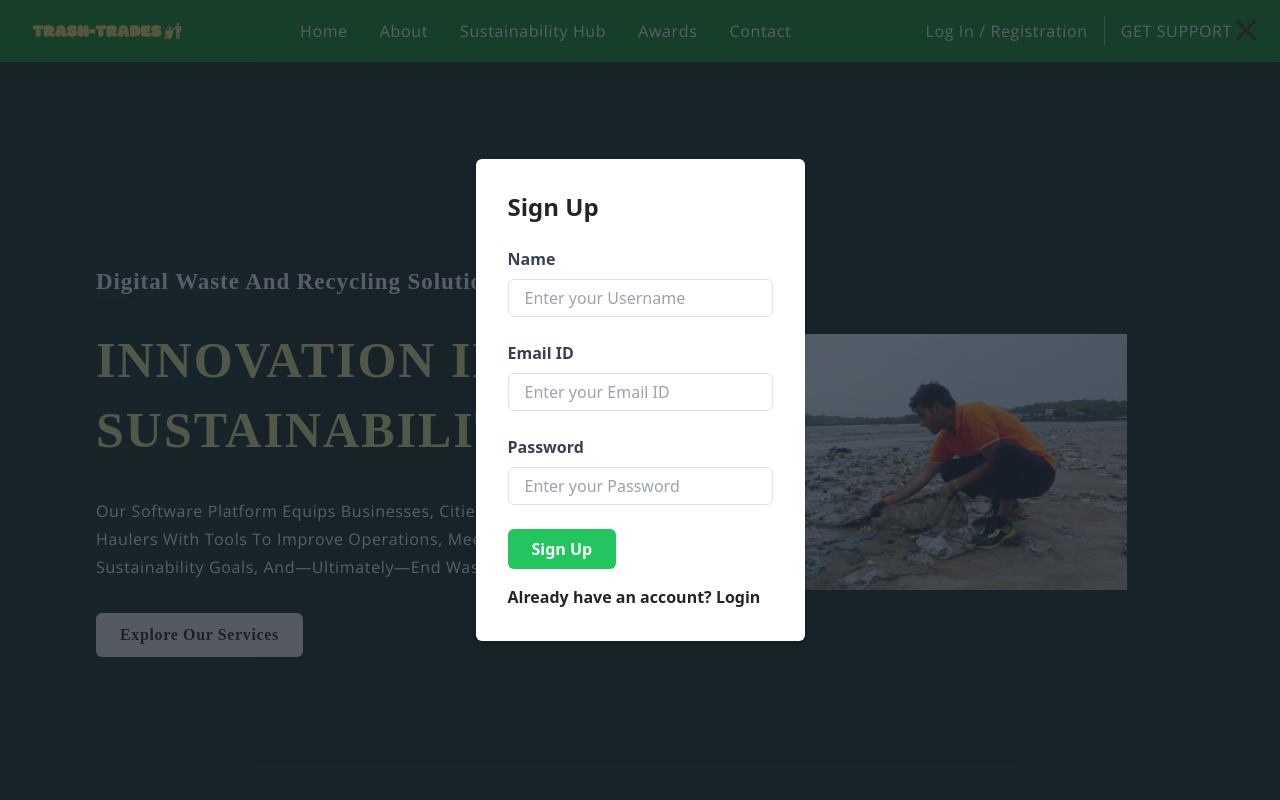
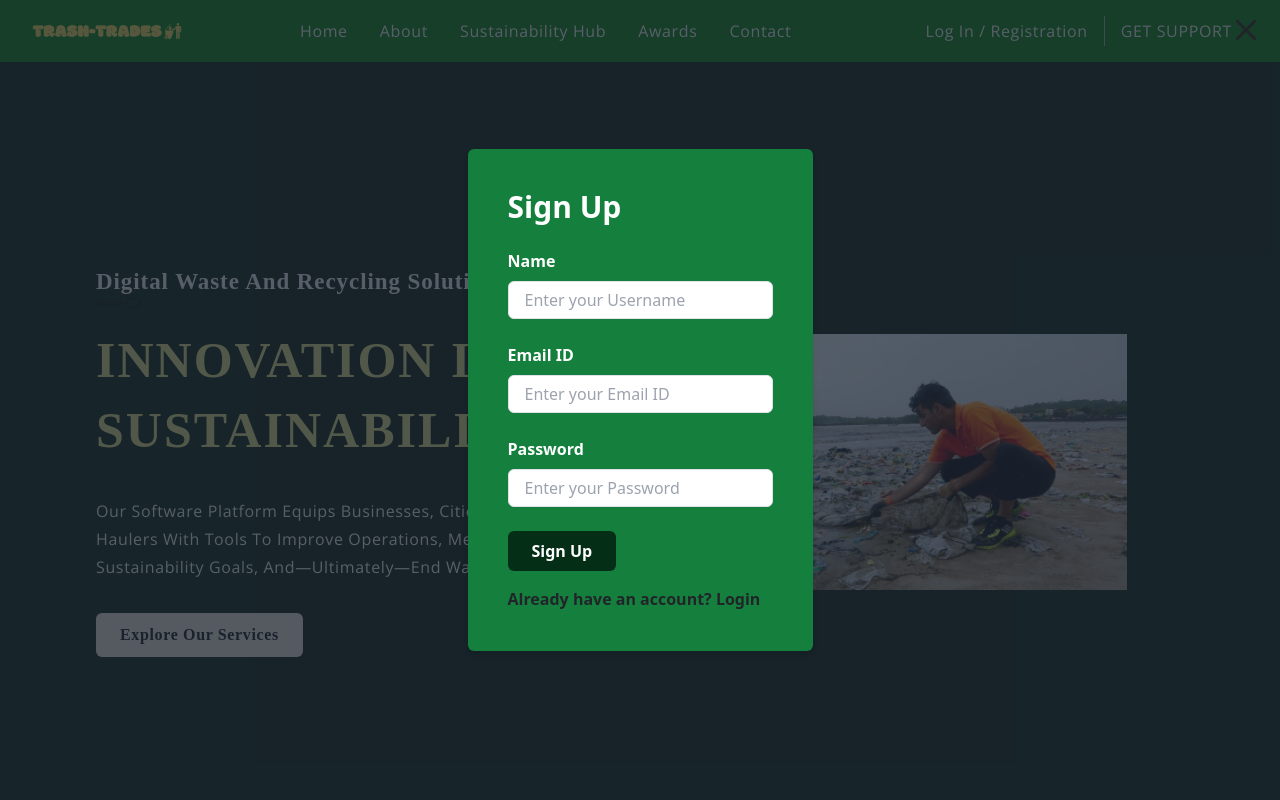
Before and after one commit to HarshMN2345/frontendHackDTU, a React (Create React App) app: page /signup in a window 1280 px wide. Shown: the top 800 px of the page. Built offline with nearby package versions, Linux system fonts and the light colour scheme; a web font is replaced by a local one.

Commit message:
updatess

```diff
--- a/src/components/LoginUI/Login.js
+++ b/src/components/LoginUI/Login.js
@@ -32,11 +32,11 @@ export default function Login(props) {
     <>
     <div className="fixed inset-0 bg-gray-800 bg-opacity-75 flex items-center justify-center">
      <div className="absolute top-3 right-4 text-4xl cursor-pointer"><Link to={'/'}><ion-icon name='close'></ion-icon></Link></div>
-      <div className="bg-white rounded-md shadow-md p-8">
-        <h2 className="text-2xl font-bold mb-4">Login</h2>
+      <div className="bg-green-700 rounded-md shadow-md p-10">
+        <h2 className="text-3xl font-bold mb-4 text-white">Login</h2>
         <form onSubmit={handleSubmit}>
           <div className="mb-4">
-            <label className="block text-gray-700 font-bold mb-2">
+            <label className="block text-white font-bold mb-2">
             Email ID
             </label>
             <input
@@ -50,7 +50,7 @@ export default function Login(props) {
             />
           </div>
           <div className="mb-4">
-            <label className="block text-gray-700 font-bold mb-2">
+            <label className="block text-white font-bold mb-2">
               Password
             </label>
             <input
@@ -65,13 +65,13 @@ export default function Login(props) {
           </div>
             {error && <div>{error}</div>}
             <button
-              className="bg-green-500 hover:bg-green-800 text-white font-bold py-2 px-4 rounded focus:outline-none focus:shadow-outline"
+              className="bg-green-900 hover:bg-green-400 text-white font-bold py-2 px-4 rounded focus:outline-none focus:shadow-outline"
               type="submit"
             >
               Login
             </button>
-            <Link to={"/reset"}><p className='hover:text-gray-600 cursor-pointer mt-3'>
-              <strong>Forgot Password? Reset your credentials</strong>
+            <Link to={"/reset"}><p className='hover:text-black font-extrabold cursor-pointer mt-3 text-center'>
+              <strong>Forgot Password?</strong>
             </p></Link>
         </form>
       </div>
--- a/src/components/LoginUI/SignUp.js
+++ b/src/components/LoginUI/SignUp.js
@@ -34,11 +34,11 @@ export default function Signup(props) {
     <>
      <div className="fixed inset-0 bg-gray-800 bg-opacity-75 flex items-center justify-center">
      <Link to="/"><div className="absolute top-3 right-4 text-4xl cursor-pointer"><ion-icon onClick={props.toggle} name='close'></ion-icon></div></Link>
-      <div className="bg-white rounded-md shadow-md p-8">
-        <h2 className="text-2xl font-bold mb-4">Sign Up</h2>
+      <div className=" bg-green-700 rounded-md shadow-md p-10 border:2px border-green-950">
+        <h2 className="text-3xl font-bold mb-4 text-white ">Sign Up</h2>
         <form onSubmit={handleSubmit}>
         <div className="mb-4">
-            <label className="block text-gray-700 font-bold mb-2">
+            <label className="block text-white font-bold mb-2">
             Name
             </label>
             <input
@@ -52,7 +52,7 @@ export default function Signup(props) {
             />
           </div>
           <div className="mb-4">
-            <label className="block text-gray-700 font-bold mb-2">
+            <label className="block text-white font-bold mb-2">
             Email ID
             </label>
             <input
@@ -66,7 +66,7 @@ export default function Signup(props) {
             />
           </div>
           <div className="mb-4">
-            <label className="block text-gray-700 font-bold mb-2">
+            <label className="block text-white font-bold mb-2">
               Password
             </label>
             <input
@@ -81,12 +81,12 @@ export default function Signup(props) {
           </div>
             {error && <div>{error}</div>}
             <button
-              className="bg-green-500 hover:bg-green-800 text-white font-bold py-2 px-4 rounded focus:outline-none focus:shadow-outline"
+              className="bg-green-950 hover:bg-green-300 text-white font-bold py-2 px-4 rounded focus:outline-none focus:shadow-outline"
               type="submit"
             >
               Sign Up
             </button>
-            <Link to={"/login"}><p className='hover:text-gray-600 cursor-pointer mt-3'>
+            <Link to={"/login"}><p className='hover: font-extrabold cursor-pointer mt-3'>
               <strong>Already have an account? Login</strong>
               </p></Link>
         </form>
--- a/src/components/LoginUI/Userprofile.js
+++ b/src/components/LoginUI/Userprofile.js
@@ -15,13 +15,19 @@ export default function Userprofile(props) {
           <div className='flex justify-center pb-6'>
           <img className = "w-32" src='./profile-user.png'></img>
           </div>
-          <Link to="/"><button class='p-1 bg-green-500 text-white rounded-lg px-5 py-2 hover:bg-green-800' onClick={props.logout}>Logout</button></Link>
-          <h1 className="text-2xl font-bold mb-4">Welcome back {username}! </h1>
-          <p className="text-gray-700">
-            Lorem ipsum dolor sit amet, consectetur adipiscing elit. Proin
-            sodales, velit vel malesuada interdum, tortor turpis lobortis enim,
-            ac dictum eros lacus quis ex.
+          <h1 className="text-black 2xl font-bold mb-4 text-center">Hey {username}! WELCOME BACK </h1>
+           <p className="text-gray-900">
+            Hi There! Welcome to our website 😍, At trash-trades we are always there to help you
+            for any query contact us!
           </p>
+          <br></br>
+          <div class="text-center">
+          <Link to="/">
+          <button class="p-1 bg-green-500 text-white rounded-lg px-5 py-2 hover:bg-green-800 border-10 border-black">
+           Logout
+          </button>
+          </Link>
+        </div>
         </div>
       </div>
     </div>
```
